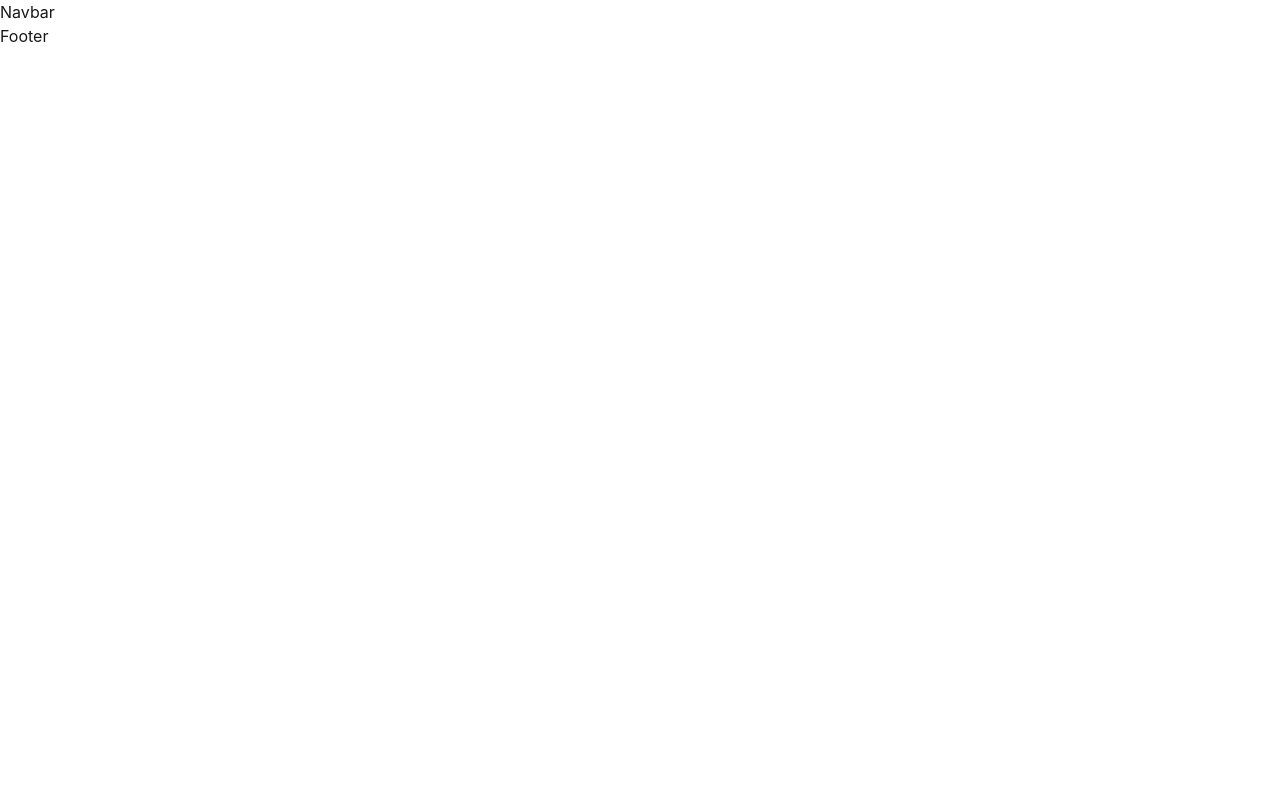
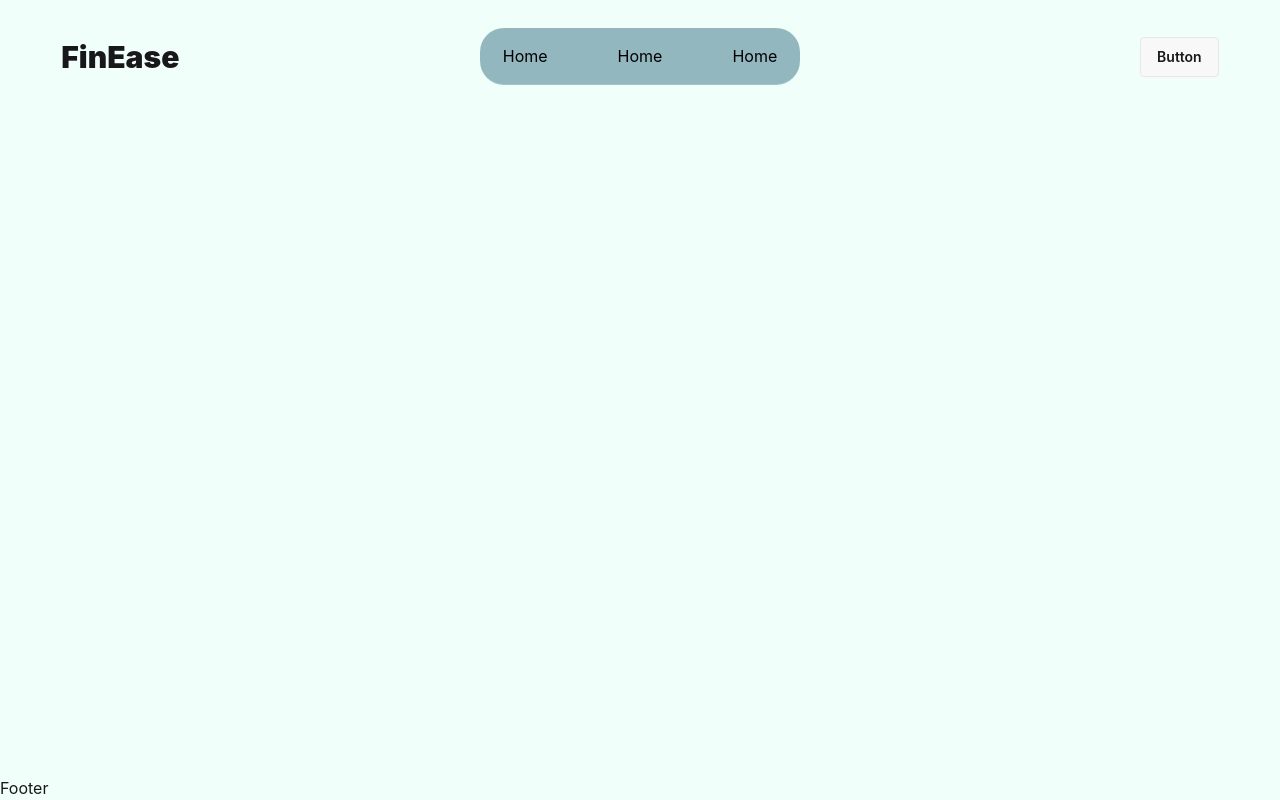
Before and after one commit to FSHimel/FinEase-client, a React (Vite) app: page / in a window 1280 px wide. Built offline with nearby package versions, Linux system fonts and the light colour scheme.

Commit message:
Navbar design added with responsiveness

```diff
--- a/src/Components/Navbar/Navbar.css
+++ b/src/Components/Navbar/Navbar.css
@@ -0,0 +1,20 @@
+ul {
+ background-color: #93B7BE;
+ backdrop-filter: blur(12px);
+ border-bottom: 1px solid rgba(255, 255, 255, 0.15);
+
+}
+ul a {
+    color: black;
+    padding: 8px 15px;
+    border-radius: 10px;
+    /* position: relative; */
+    transition: 0.3s;
+}
+ul a:hover {
+    color: rgb(255, 255, 255);
+    font-weight: 700;
+    border-radius: 24px;
+    background-color: #454545;
+    box-shadow: 0 0 10px #F1FFFA, 0 0 20px #F1FFFA;
+}
--- a/src/Components/Navbar/Navbar.jsx
+++ b/src/Components/Navbar/Navbar.jsx
@@ -1,6 +1,63 @@
+import { Link } from "react-router";
+import "./Navbar.css";
 
+{
+  /* <nav className="flex justify-center gap-10 mt-10 p-2 w-fit rounded-3xl mx-auto">
+  <Link href="#">Home</Link>
+  <Link href="#">Services</Link>
+  <Link href="#">About us</Link>
+</nav> */
+}
 const Navbar = () => {
-  return <div>Navbar</div>;
+  const links = (
+    <>
+      <Link to={"/"}>Home</Link>
+      <Link to={"/"}>Home</Link>
+      <Link to={"/"}>Home</Link>
+    </>
+  );
+  return (
+    <div className="navbar mt-5 w-11/12 mx-auto">
+      <div className="navbar-start">
+        <div className="dropdown">
+          <div tabIndex={0} role="button" className="btn btn-ghost lg:hidden">
+            <svg
+              xmlns="http://www.w3.org/2000/svg"
+              className="h-5 w-5"
+              fill="none"
+              viewBox="0 0 24 24"
+              stroke="currentColor"
+            >
+              {" "}
+              <path
+                strokeLinecap="round"
+                strokeLinejoin="round"
+                strokeWidth="2"
+                d="M4 6h16M4 12h8m-8 6h16"
+              />{" "}
+            </svg>
+          </div>
+          <ul
+            tabIndex="-1"
+            className="menu menu-sm dropdown-content bg-base-100 rounded-box z-1 mt-3 w-52 p-2 shadow"
+          >
+            {links}
+          </ul>
+        </div>
+        <Link to={"/"} className="text-3xl font-black">
+          FinEase
+        </Link>
+      </div>
+      <div className="navbar-center hidden lg:flex">
+        <ul className="flex justify-center gap-10 p-2 w-fit rounded-3xl mx-auto">
+          {links}
+        </ul>
+      </div>
+      <div className="navbar-end">
+        <a className="btn">Button</a>
+      </div>
+    </div>
+  );
 };
 
 export default Navbar;
--- a/src/Layouts/MainLayout.jsx
+++ b/src/Layouts/MainLayout.jsx
@@ -4,9 +4,11 @@
 
 const MainLayout = () => {
   return (
-    <div>
+    <div className="flex flex-col min-h-screen">
       <Navbar></Navbar>
-      <Outlet></Outlet>
+      <div className="flex-1">
+        <Outlet></Outlet>
+      </div>
       <Footer></Footer>
     </div>
   );
--- a/src/index.css
+++ b/src/index.css
@@ -1,2 +1,5 @@
+body{
+  background-color: #F1FFFA;
+}
 @import "tailwindcss";
 @plugin "daisyui";
```
